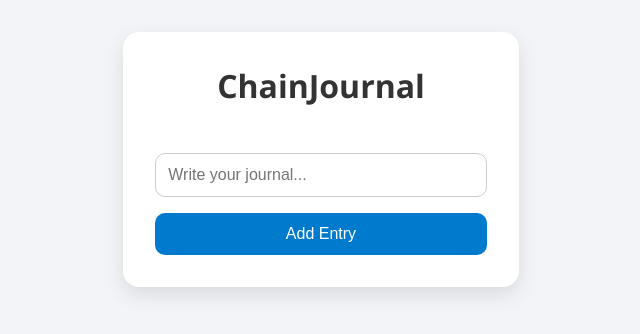
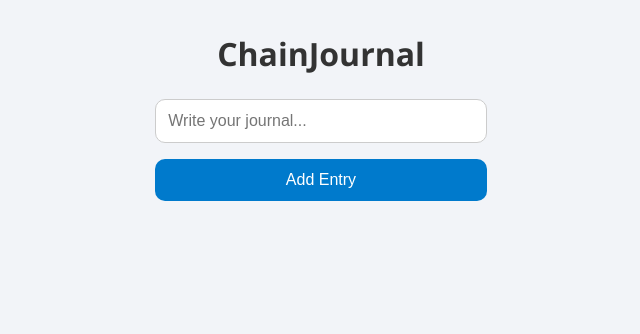
Before and after one commit to SABARIGIRI-1007/chainjournal, a plain HTML site: page src/chainjournal_frontend/index.html in a window 1280 px wide. Shown: the whole page, without its empty margins (319-959 px from the left). Drawn offline with Linux system fonts and the light colour scheme.

Commit message:
index.html

```diff
--- a/src/chainjournal_frontend/index.html
+++ b/src/chainjournal_frontend/index.html
@@ -6,11 +6,10 @@
   <link rel="stylesheet" href="style.css" />
 </head>
 <body>
-  <div class="container">
+  <div class="journal-box">
     <h1>ChainJournal</h1>
-    <br>
-    <input id="entryInput" type="text" placeholder="Write your journal..." />
-    <button onclick="addEntry()">Add Entry</button>
+    <input type="text" id="entryInput" placeholder="Write your journal..." />
+    <button>Add Entry</button>
     <div id="entries"></div>
   </div>
   <script src="main.js"></script>
```
